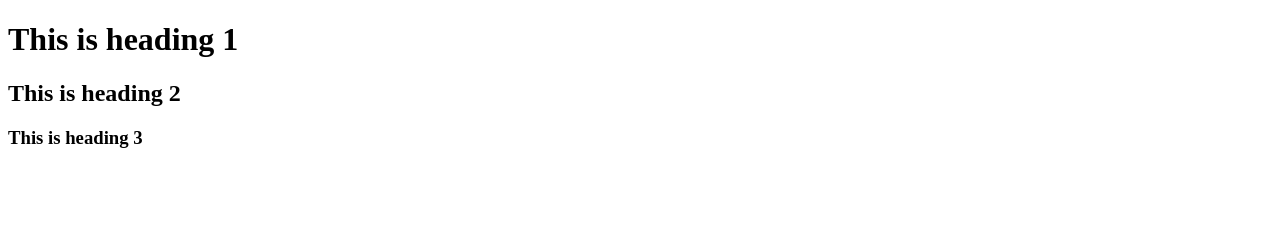
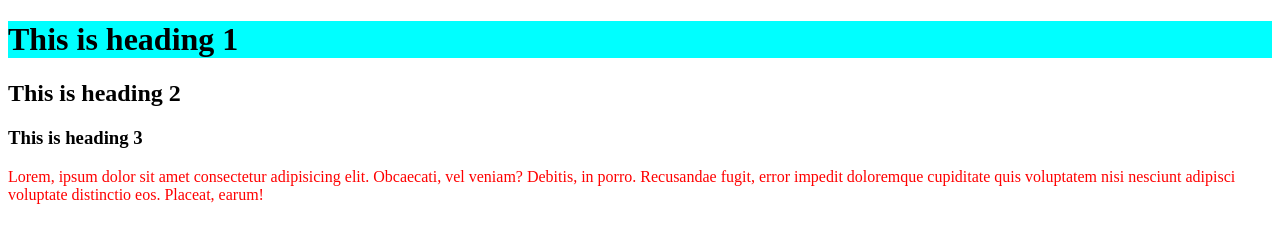
Before and after one commit to MD-RAKIB-AHMED/my-first-restart-repo, a plain HTML site: page index.html in a window 1280 px wide. Drawn offline with Linux system fonts and the light colour scheme.

Commit message:
color added

```diff
--- a/index.html
+++ b/index.html
@@ -5,10 +5,12 @@
     <meta http-equiv="X-UA-Compatible" content="IE=edge">
     <meta name="viewport" content="width=device-width, initial-scale=1.0">
     <title>My first restart repo</title>
+    <link rel="stylesheet" href="style.css">
 </head>
 <body>
     <h1>This is heading 1</h1>
     <h2>This is heading 2</h2>
     <h3>This is heading 3</h3>
+    <p>Lorem, ipsum dolor sit amet consectetur adipisicing elit. Obcaecati, vel veniam? Debitis, in porro. Recusandae fugit, error impedit doloremque cupiditate quis voluptatem nisi nesciunt adipisci voluptate distinctio eos. Placeat, earum!</p>
 </body>
 </html>
--- /dev/null
+++ b/style.css
@@ -0,0 +1,7 @@
+h1{
+    background-color: aqua;
+}
+
+p{
+    color: red;
+}
```
